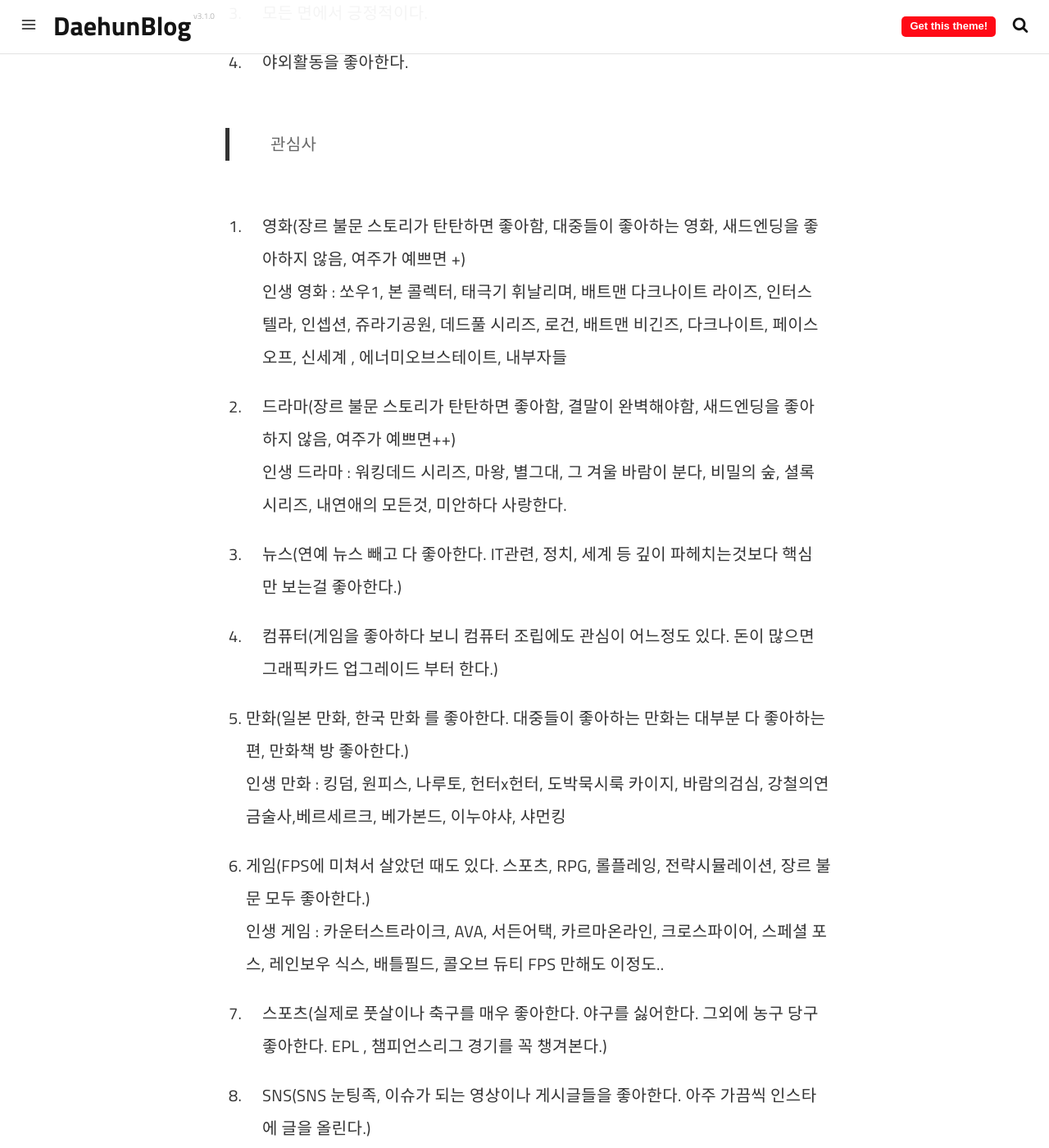
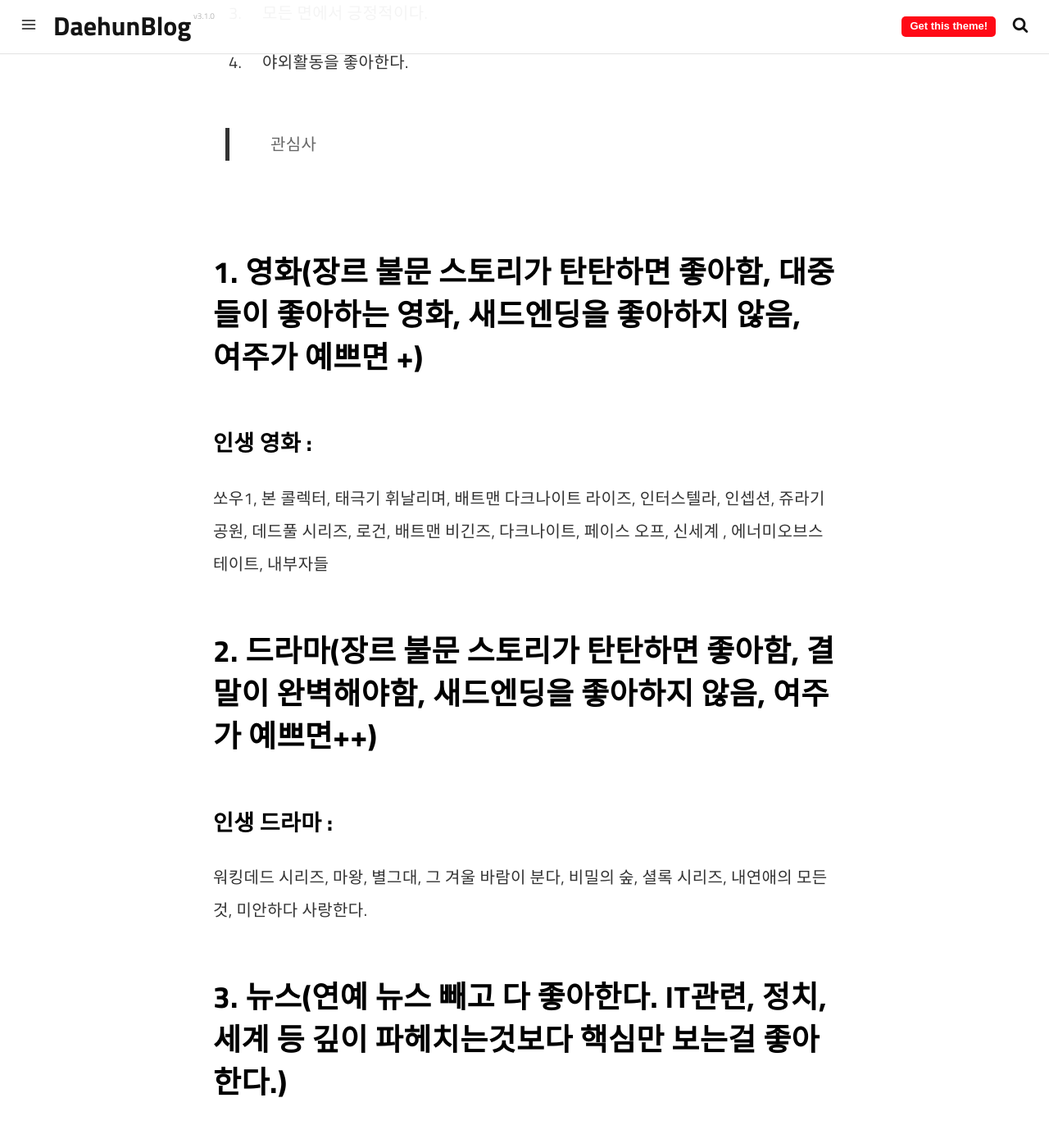
Before and after one commit to daehun93/daehun93.github.io, a Jekyll site: the page built from pages/about.md, in a window 1280 px wide and 1400 px high, scrolled down 713 px. Shown: the whole window at 82% size. Built offline with Jekyll 4.4.1, drawn with Linux system fonts in a browser that asks for light colours; a script that is not in the unit is left out; some of the changed text lies outside the part shown.

Commit message:
자기소개

```diff
--- a/pages/about.md
+++ b/pages/about.md
@@ -9,7 +9,7 @@
 
 # About
 
-> 金大訓 이란
+> 金大訓
 
 1. 1994년 1월 23일 밤 9시 25분 창원 출생
 
@@ -21,31 +21,45 @@
 
 > 관심사
 
-1. 영화(장르 불문 스토리가 탄탄하면 좋아함, 대중들이 좋아하는 영화, 새드엔딩을 좋아하지 않음, 여주가 예쁘면 +)<br>
-   인생 영화 : 쏘우1, 본 콜렉터, 태극기 휘날리며, 배트맨 다크나이트 라이즈, 인터스텔라, 인셉션, 쥬라기공원, 데드풀 시리즈, 로건,
-   배트맨 비긴즈, 다크나이트, 페이스 오프, 신세계 , 에너미오브스테이트, 내부자들
+## 1. 영화(장르 불문 스토리가 탄탄하면 좋아함, 대중들이 좋아하는 영화, 새드엔딩을 좋아하지 않음, 여주가 예쁘면 +)<br>
 
-2. 드라마(장르 불문 스토리가 탄탄하면 좋아함, 결말이 완벽해야함, 새드엔딩을 좋아하지 않음, 여주가 예쁘면++)<br>
-   인생 드라마 : 워킹데드 시리즈, 마왕, 별그대, 그 겨울 바람이 분다, 비밀의 숲, 셜록 시리즈, 내연애의 모든것, 미안하다 사랑한다.
+### 인생 영화 :
 
-3. 뉴스(연예 뉴스 빼고 다 좋아한다. IT관련, 정치, 세계 등 깊이 파헤치는것보다 핵심만 보는걸 좋아한다.)<br>
+쏘우1, 본 콜렉터, 태극기 휘날리며, 배트맨 다크나이트 라이즈, 인터스텔라, 인셉션, 쥬라기공원, 데드풀 시리즈, 로건,
+배트맨 비긴즈, 다크나이트, 페이스 오프, 신세계 , 에너미오브스테이트, 내부자들
 
-4. 컴퓨터(게임을 좋아하다 보니 컴퓨터 조립에도 관심이 어느정도 있다. 돈이 많으면 그래픽카드 업그레이드 부터 한다.)<br>
+## 2. 드라마(장르 불문 스토리가 탄탄하면 좋아함, 결말이 완벽해야함, 새드엔딩을 좋아하지 않음, 여주가 예쁘면++)<br>
 
-5. 만화(일본 만화, 한국 만화 를 좋아한다. 대중들이 좋아하는 만화는 대부분 다 좋아하는편, 만화책 방 좋아한다.)<br>
-   인생 만화 : 킹덤, 원피스, 나루토, 헌터x헌터, 도박묵시룩 카이지, 바람의검심, 강철의연금술사,베르세르크, 베가본드, 이누야샤, 샤먼킹
-6. 게임(FPS에 미쳐서 살았던 때도 있다. 스포츠, RPG, 롤플레잉, 전략시뮬레이션, 장르 불문 모두 좋아한다.)<br>
-   인생 게임 : 카운터스트라이크, AVA, 서든어택, 카르마온라인, 크로스파이어, 스페셜 포스, 레인보우 식스, 배틀필드, 콜오브 듀티
-   FPS 만해도 이정도..
-7. 스포츠(실제로 풋살이나 축구를 매우 좋아한다. 야구를 싫어한다. 그외에 농구 당구 좋아한다. EPL , 챔피언스리그 경기를 꼭 챙겨본다.)<br>
+### 인생 드라마 :
 
-8. SNS(SNS 눈팅족, 이슈가 되는 영상이나 게시글들을 좋아한다. 아주 가끔씩 인스타에 글을 올린다.)<br>
+워킹데드 시리즈, 마왕, 별그대, 그 겨울 바람이 분다, 비밀의 숲, 셜록 시리즈, 내연애의 모든것, 미안하다 사랑한다.
 
-9. 웹 커뮤니티(도탁스 눈팅 10년, 고등학생때 친구의 추천으로 웃긴 게시판을 시작 아직도 웃긴 게시판을 들어간다.)<br>
+## 3. 뉴스(연예 뉴스 빼고 다 좋아한다. IT관련, 정치, 세계 등 깊이 파헤치는것보다 핵심만 보는걸 좋아한다.)<br>
 
-10. 여행(국내여행, 국외여행 다 좋아한다. 여행 자체를 좋아하지 사진을 찍거나 이쁜곳, 맛집 이런것에 딱히 흥미는 없는것 같다.)<br>
+## 4. 컴퓨터(게임을 좋아하다 보니 컴퓨터 조립에도 관심이 어느정도 있다. 돈이 많으면 그래픽카드 업그레이드 부터 한다.)<br>
 
-11. 독서(명작 소설들은 거의 다 읽은편, 어렸을 적 독후감을 적어야 부모님께 용돈을 받았음, 나이를 먹고 만화책을 많이봄)<br>
+## 5. 만화(일본 만화, 한국 만화 를 좋아한다. 대중들이 좋아하는 만화는 대부분 다 좋아하는편, 만화책 방 좋아한다.)<br>
+
+### 인생 만화 :
+
+킹덤, 원피스, 나루토, 헌터x헌터, 도박묵시룩 카이지, 바람의검심, 강철의연금술사,베르세르크, 베가본드, 이누야샤, 샤먼킹
+
+## 6. 게임(FPS에 미쳐서 살았던 때도 있다. 스포츠, RPG, 롤플레잉, 전략시뮬레이션, 장르 불문 모두 좋아한다.)<br>
+
+### 인생 게임 :
+
+카운터스트라이크, AVA, 서든어택, 카르마온라인, 크로스파이어, 스페셜 포스, 레인보우 식스, 배틀필드, 콜오브 듀티
+FPS 만해도 이정도..
+
+## 7. 스포츠(실제로 풋살이나 축구를 매우 좋아한다. 야구를 싫어한다. 그외에 농구 당구 좋아한다. EPL , 챔피언스리그 경기를 꼭 챙겨본다.)<br>
+
+## 8. SNS(SNS 눈팅족, 이슈가 되는 영상이나 게시글들을 좋아한다. 아주 가끔씩 인스타에 글을 올린다.)<br>
+
+## 9. 웹 커뮤니티(도탁스 눈팅 10년, 고등학생때 친구의 추천으로 웃긴 게시판을 시작 아직도 웃긴 게시판을 들어간다.)<br>
+
+## 10. 여행(국내여행, 국외여행 다 좋아한다. 여행 자체를 좋아하지 사진을 찍거나 이쁜곳, 맛집 이런것에 딱히 흥미는 없는것 같다.)<br>
+
+## 11. 독서(명작 소설들은 거의 다 읽은편, 어렸을 적 독후감을 적어야 부모님께 용돈을 받았음, 나이를 먹고 만화책을 많이봄)<br>
 
 항상 밝고 긍정적인 김대훈의 일기 블로그.
 
```
Also changed, not shown: pages/about-1.md (+31 -17 lines).
